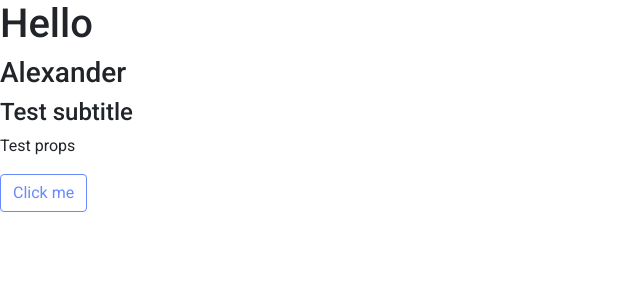
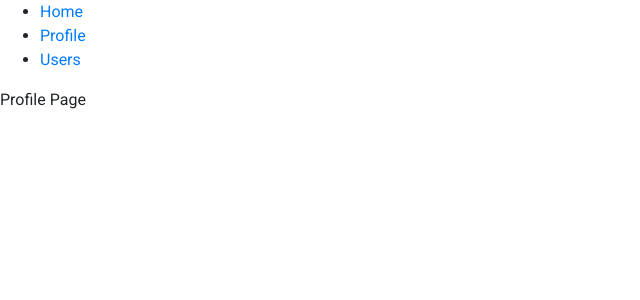
Before and after one commit to RosiAPenkova/react-2020, a React (Create React App) app: page /profile in a window 1280 px wide. Shown: the top 300 px of the page, without its empty margins (0-640 px from the left). Built offline with nearby package versions, Linux system fonts and the light colour scheme.

Commit message:
Create navbar

```diff
--- a/src/App.js
+++ b/src/App.js
@@ -1,11 +1,45 @@
 import React from 'react';
-import ClassComponent from './components/ClassComponent'
+import {
+  BrowserRouter as Router,
+  Switch,
+  Route,
+  Link
+} from "react-router-dom";
+import Home from './pages/Home';
+import Profile from './pages/Profile';
+import Users from './pages/Users';
 
 function App() {
   return (
-    <div className="App">
-      <ClassComponent description="Test props" subtitle="Test subtitle"/>
+    <Router>
+    <div>
+      <nav>
+      <ul>
+        <li>
+          <Link to="/">Home</Link>
+        </li>
+        <li>
+          <Link to="/profile">Profile</Link>
+        </li>
+        <li>
+          <Link to="/users">Users</Link>
+        </li>
+      </ul>
+  </nav>
+
+      <Switch>
+        <Route exact path="/">
+          <Home/>
+        </Route>
+        <Route path="/profile">
+          <Profile/>
+        </Route>
+        <Route path="/users">
+          <Users/>
+        </Route>
+      </Switch>
     </div>
+  </Router>
   );
 }
 
--- /dev/null
+++ b/src/pages/Home.js
@@ -0,0 +1,15 @@
+import React from 'react';
+
+
+class Home extends React.Component {
+
+
+    render() {
+      return <div>
+         Home Page
+      </div>
+    }
+  }
+
+
+  export default Home;
--- /dev/null
+++ b/src/pages/Profile.js
@@ -0,0 +1,15 @@
+import React from 'react';
+
+
+class Profile extends React.Component {
+
+
+    render() {
+      return <div>
+         Profile Page
+      </div>
+    }
+  }
+
+
+  export default Profile;
--- /dev/null
+++ b/src/pages/Users.js
@@ -0,0 +1,15 @@
+import React from 'react';
+
+
+class Users extends React.Component {
+
+
+    render() {
+      return <div>
+         User Page
+      </div>
+    }
+  }
+
+
+  export default Users;
```
Also changed, not shown: src/pages/Home.1.js (added, +15 -0 lines).
